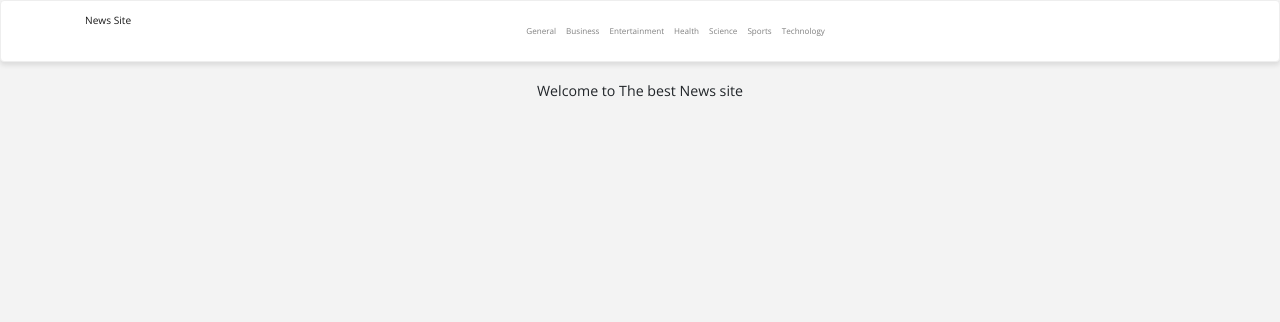
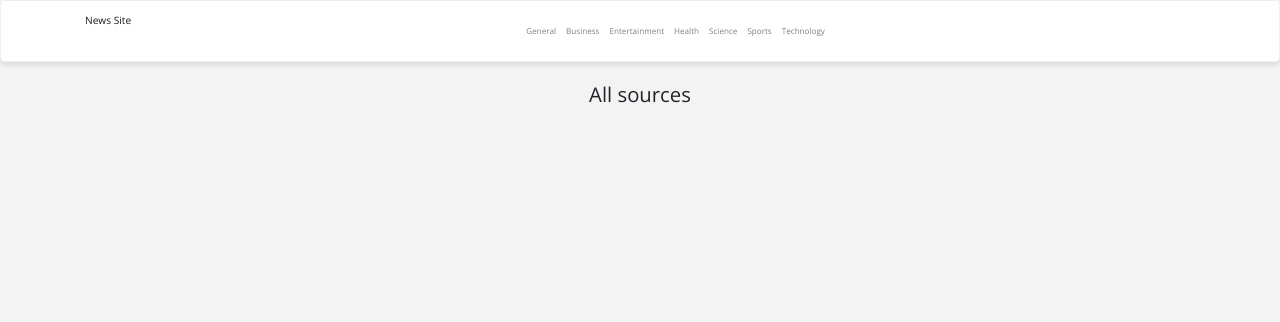
Before and after one commit to Wambita/newssource, a Flask app: template app/templates/index.html in a window 1280 px wide. Shown: the top 322 px of the page. Run offline with Flask 2, Linux system fonts and the light colour scheme; the template is opened without the code that fills it, so the values that code supplies are empty; some libraries are stand-ins or nearby versions.

```diff
--- a/app/templates/index.html
+++ b/app/templates/index.html
@@ -1,6 +1,6 @@
 {% extends 'base.html' %} {% import 'macros.html' as macro %} {% block content%}
 <div class="container">
-  <h3 class="text-center my-3">Welcome to The best News site</h3>
+  <h1 class="text-center my-3">All sources</h1>
   <div class="row">
     {%for source in sources%}
     <div class="col-md-4 col-sm-6 d-flex">
```
